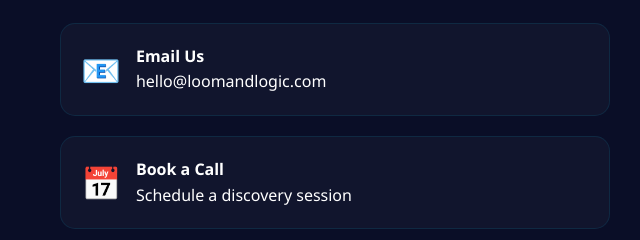
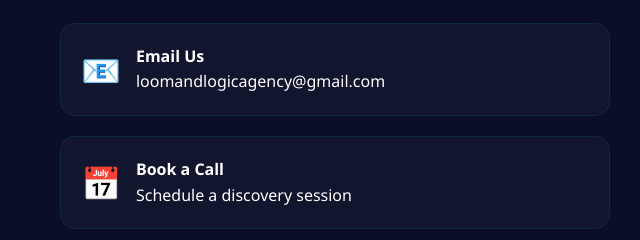
Before and after one commit to loomandlogicagency-png/Portfolio, a plain HTML site: page index.html in a window 1280 px wide. Shown: the part 6029-6269 px from the top of the page, 0-640 px from the left. Drawn offline with Linux system fonts and the light colour scheme; animation ran at ten frames a second.

Commit message:
Update index.html

```diff
--- a/index.html
+++ b/index.html
@@ -1014,7 +1014,7 @@
                             <div class="contact-icon">📧</div>
                             <div>
                                 <h4>Email Us</h4>
-                                <a href="mailto:hello@loomandlogic.com">hello@loomandlogic.com</a>
+                                <a href="mailto:loomandlogicagency@gmail.com">loomandlogicagency@gmail.com</a>
                             </div>
                         </div>
                         <div class="contact-method">
```
